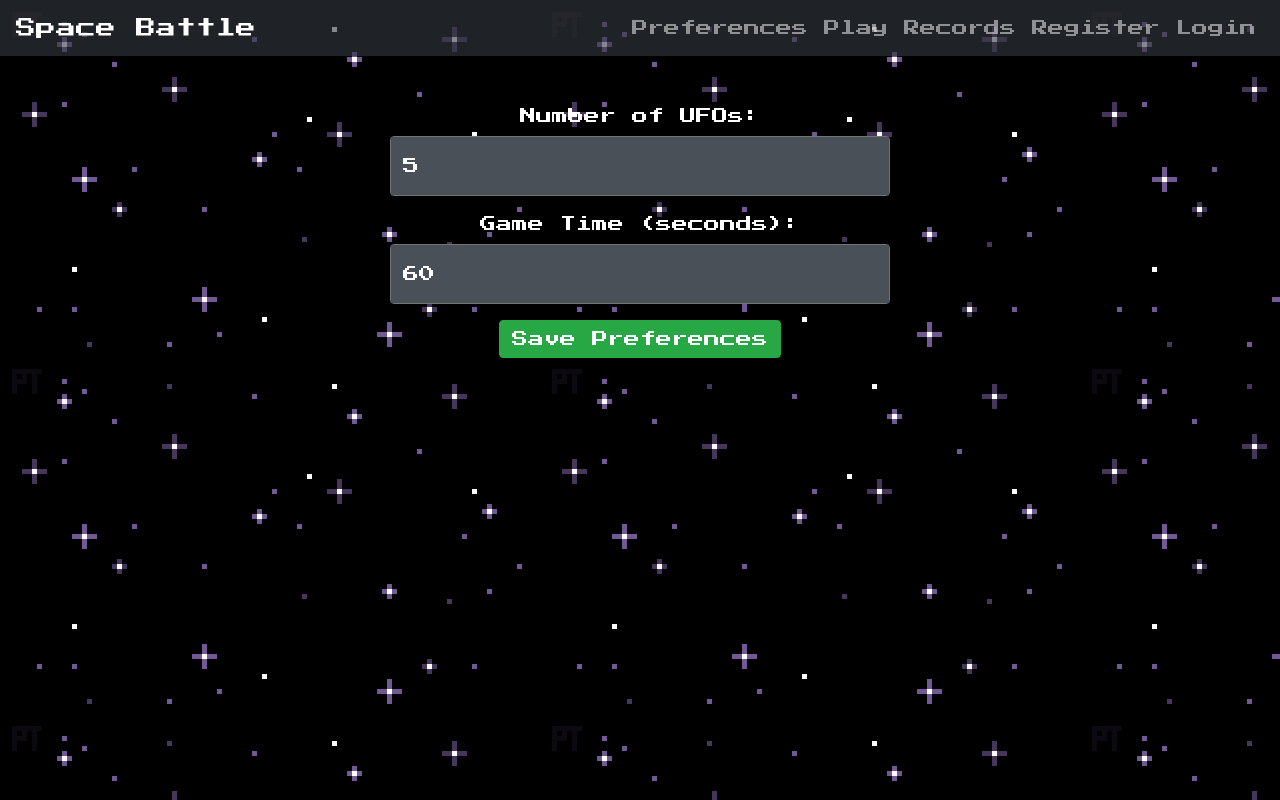
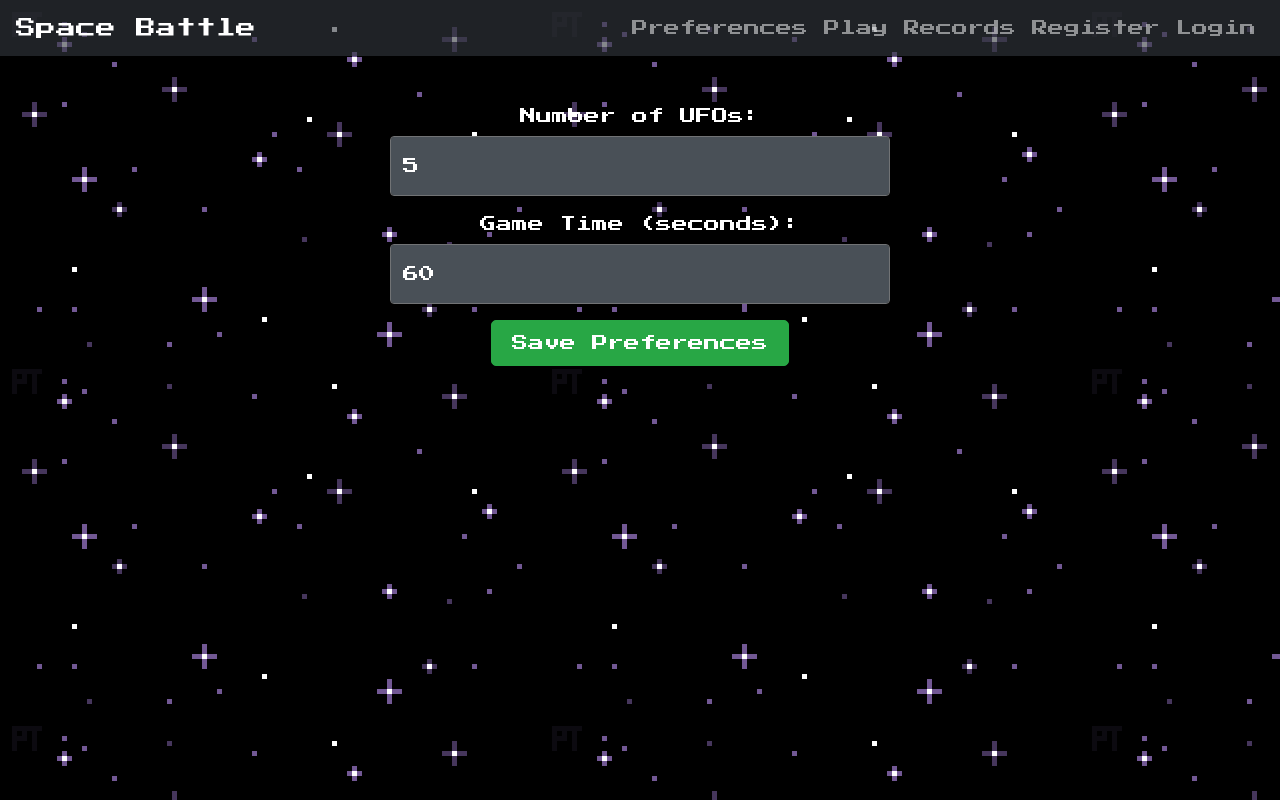
Before and after one commit to joralvmel/space-battle-angular, an Angular app: page /preferences in a window 1280 px wide. Built offline with nearby package versions, Linux system fonts and the light colour scheme.

Commit message:
update preferences with button component

```diff
--- a/src/app/preferences/preferences.component.html
+++ b/src/app/preferences/preferences.component.html
@@ -8,7 +8,7 @@
       <label for="gameTime">Game Time (seconds):</label>
       <input type="number" class="form-control" id="gameTime" [(ngModel)]="gameTime" name="gameTime" min="10">
     </div>
-    <button type="submit" class="btn btn-primary">Save Preferences</button>
+    <app-button btnClass="btn btn-primary" type="submit">Save Preferences</app-button>
   </form>
 
   <app-modal
--- a/src/app/preferences/preferences.component.ts
+++ b/src/app/preferences/preferences.component.ts
@@ -3,6 +3,7 @@ import { PreferencesService } from './preferences.service';
 import { FormsModule } from '@angular/forms';
 import { ModalComponent } from '../modal/modal.component';
 import { Router } from '@angular/router';
+import { ButtonComponent } from '../button/button.component';
 
 @Component({
   selector: 'app-preferences',
@@ -10,7 +11,8 @@ import { Router } from '@angular/router';
   standalone: true,
   imports: [
     FormsModule,
-    ModalComponent
+    ModalComponent,
+    ButtonComponent
   ],
   styleUrls: ['./preferences.component.css']
 })
@@ -38,6 +40,8 @@ export class PreferencesComponent implements OnInit {
   }
 
   navigateToPlay() {
-    this.router.navigate(['/play']);
+    this.router.navigate(['/play']).catch(err => {
+      console.error('Navigation error:', err);
+    });
   }
 }
```
